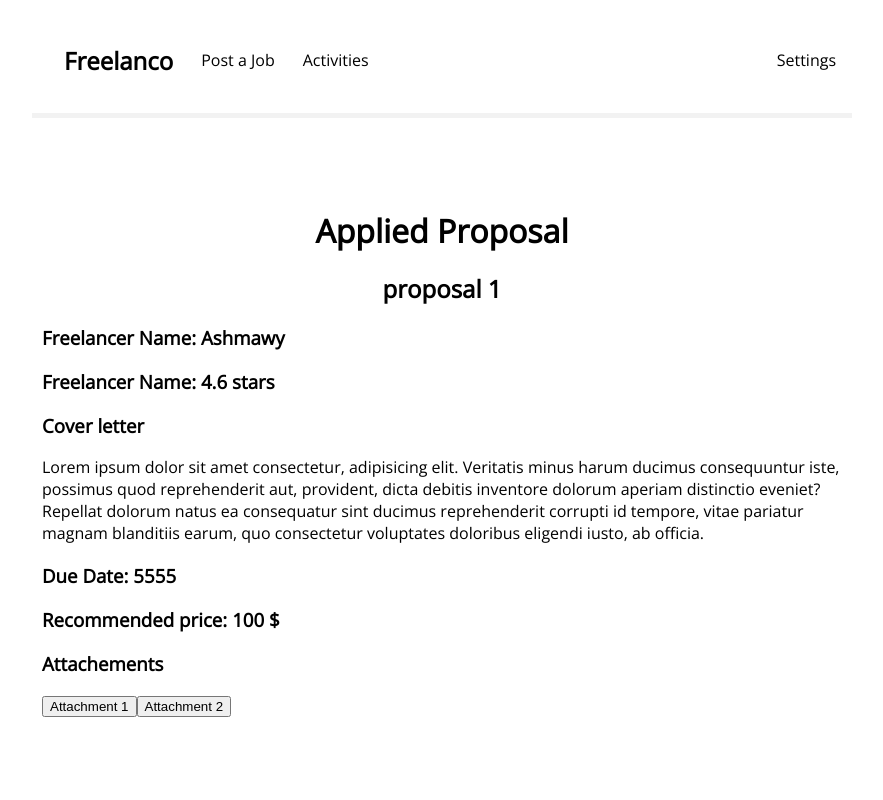
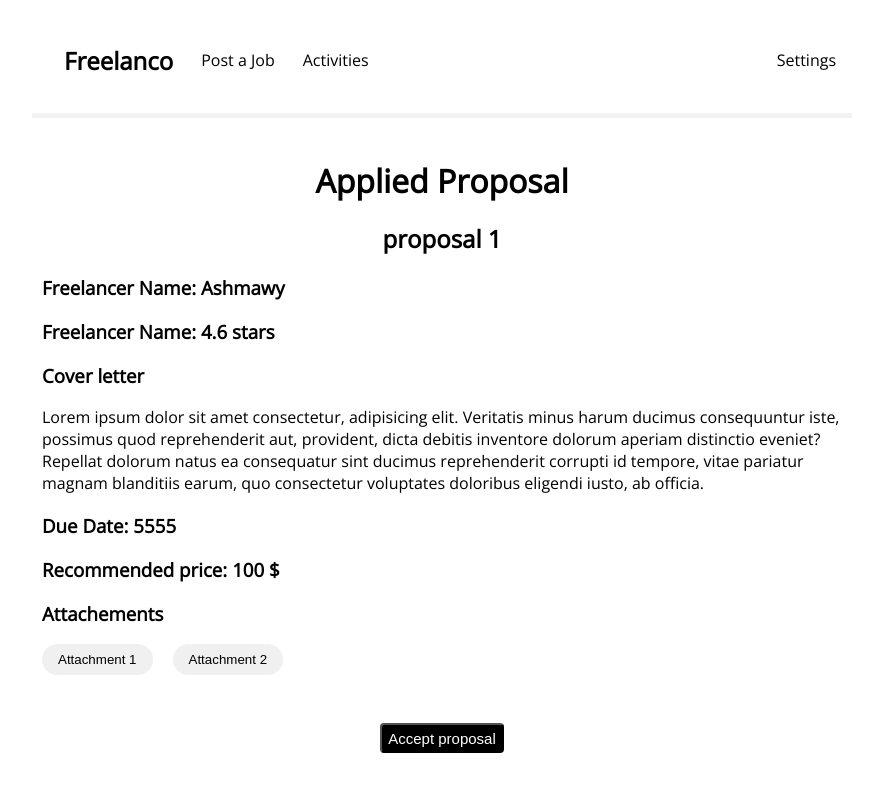
Before and after one commit to moezemara/freelance-dashboard, a React (Create React App) app: page /applied-proposals in a window 1280 px wide. Shown: the top 800 px of the page, without its empty margins (198-1081 px from the left). Built offline with nearby package versions, Linux system fonts and the light colour scheme.

Commit message:
update appliedProposals

```diff
--- a/src/AppliedProposals.js
+++ b/src/AppliedProposals.js
@@ -23,9 +23,13 @@ const AppliedProposals = () => {
       <h3>Recommended price: {recommendedPrice} $</h3>
 
       <h3>Attachements</h3>
-      <button>Attachment 1</button>
-      <button>Attachment 2</button>
+      <button className="attachments-buttons">Attachment 1</button>
+      <button className="attachments-buttons">Attachment 2</button>
 
+      <hr />
+      <div className="accept-proposal">
+        <button>Accept proposal</button>
+      </div>
     </div>
   );
 };
--- a/src/index.css
+++ b/src/index.css
@@ -130,7 +130,7 @@ border-radius: 20px;
 }
 
 
-
+/*small buttons*/
 .signup button, .login button, .postjob button, .proposalpage button, .profilesettings button{
   margin-top: 10px;
   height:30px;
@@ -141,6 +141,26 @@ border-radius: 20px;
   color: white;
   background-color: black;
 }
+
+.accept-proposal{
+  text-align: center;
+}
+
+/*big buttons*/
+ .accept-proposal button{
+  align-items: center;
+  align-self: center;
+  margin-top: 10px;
+  height:30px;
+  font-size: 15px;
+  margin-top: 20px;
+  border-radius: 4px;
+  color: white;
+  background-color: black;
+}
+
+
+
 .proposal-details input {
   background-color: #f8f8f8;
   align-items: left;
@@ -223,8 +243,16 @@ border-radius: 20px;
   border-radius: 20px;
   max-width: 800px;
   margin: 0 auto;
-  margin-top: 20px;
-  padding: 50px;
+  padding: 20px 200px 0px 200px;
+}
+.attachments-buttons{
+  background-color: #f0f0f0;
+  color: black;
+  padding: 1% 2% 1% 2%;
+  border: 0px;
+  border-radius: 20px;
+  margin-right: 20px;
+
 }
 
 
```
